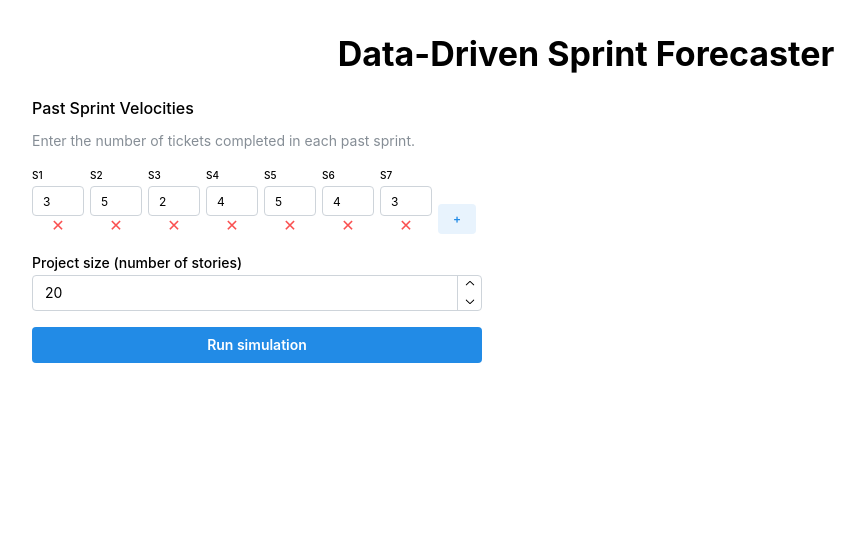
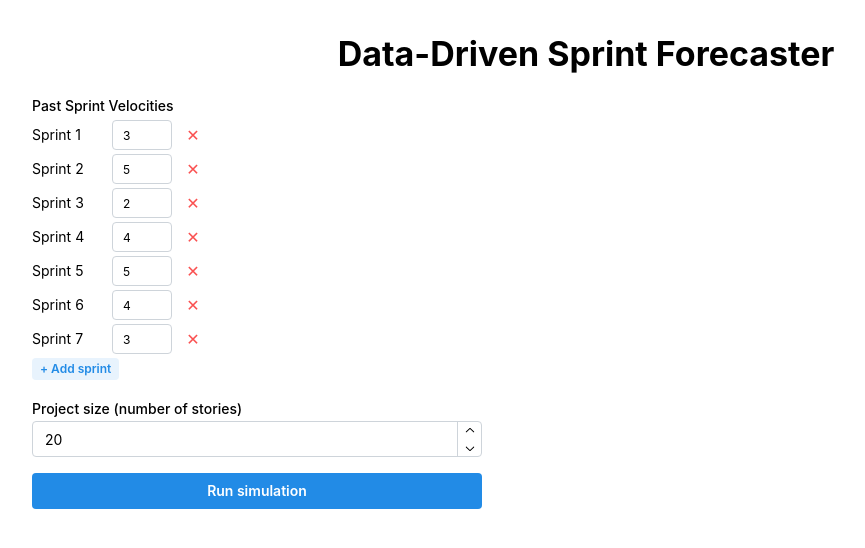
Before and after one commit to ZakLaughton/monte-carlo-forecaster, a React (Vite) app: page / in a window 1280 px wide. Shown: the top 548 px of the page, without its empty margins (54-919 px from the left). Built offline with nearby package versions, Linux system fonts and the light colour scheme.

Commit message:
refactor: improve layout of SprintVelocityInput for enhanced usability and clarity

```diff
--- a/src/components/SprintVelocityInput.tsx
+++ b/src/components/SprintVelocityInput.tsx
@@ -28,41 +28,45 @@ export const SprintVelocityInput = ({ velocities, onChange }: Props) => {
   };
 
   return (
-    <Stack gap="xs">
-      <Text fw={500}>Past Sprint Velocities</Text>
-      <Text size="sm" c="dimmed">
-        Enter the number of tickets completed in each past sprint.
+    <Stack gap={4}>
+      <Text fw={500} size="sm">
+        Past Sprint Velocities
       </Text>
 
-      <Group gap={6} align="flex-end">
       {velocities.map((velocity, index) => (
-          <Stack key={index} gap={0} align="center">
+        <Group key={index} gap="xs" wrap="nowrap">
+          <Text size="sm" w={70} style={{ flexShrink: 0 }}>
+            Sprint {index + 1}
+          </Text>
           <NumberInput
-              label={`S${index + 1}`}
             value={velocity}
             onChange={(value) => handleVelocityChange(index, value)}
             min={0}
             size="xs"
-              w={52}
+            w={60}
             hideControls
-              styles={{ label: { fontSize: 10 } }}
           />
           <ActionIcon
             color="red"
-              variant="transparent"
-              size="xs"
+            variant="subtle"
+            size="sm"
             onClick={() => removeSprint(index)}
             disabled={velocities.length === 1}
             aria-label={`Remove sprint ${index + 1}`}
           >
             ✕
           </ActionIcon>
-          </Stack>
+        </Group>
       ))}
-        <Button variant="light" size="xs" onClick={addSprint}>
-          +
+
+      <Button
+        variant="light"
+        size="compact-xs"
+        onClick={addSprint}
+        w="fit-content"
+      >
+        + Add sprint
       </Button>
-      </Group>
     </Stack>
   );
 };
```
Lines whose indentation alone changed are shown as unchanged.
